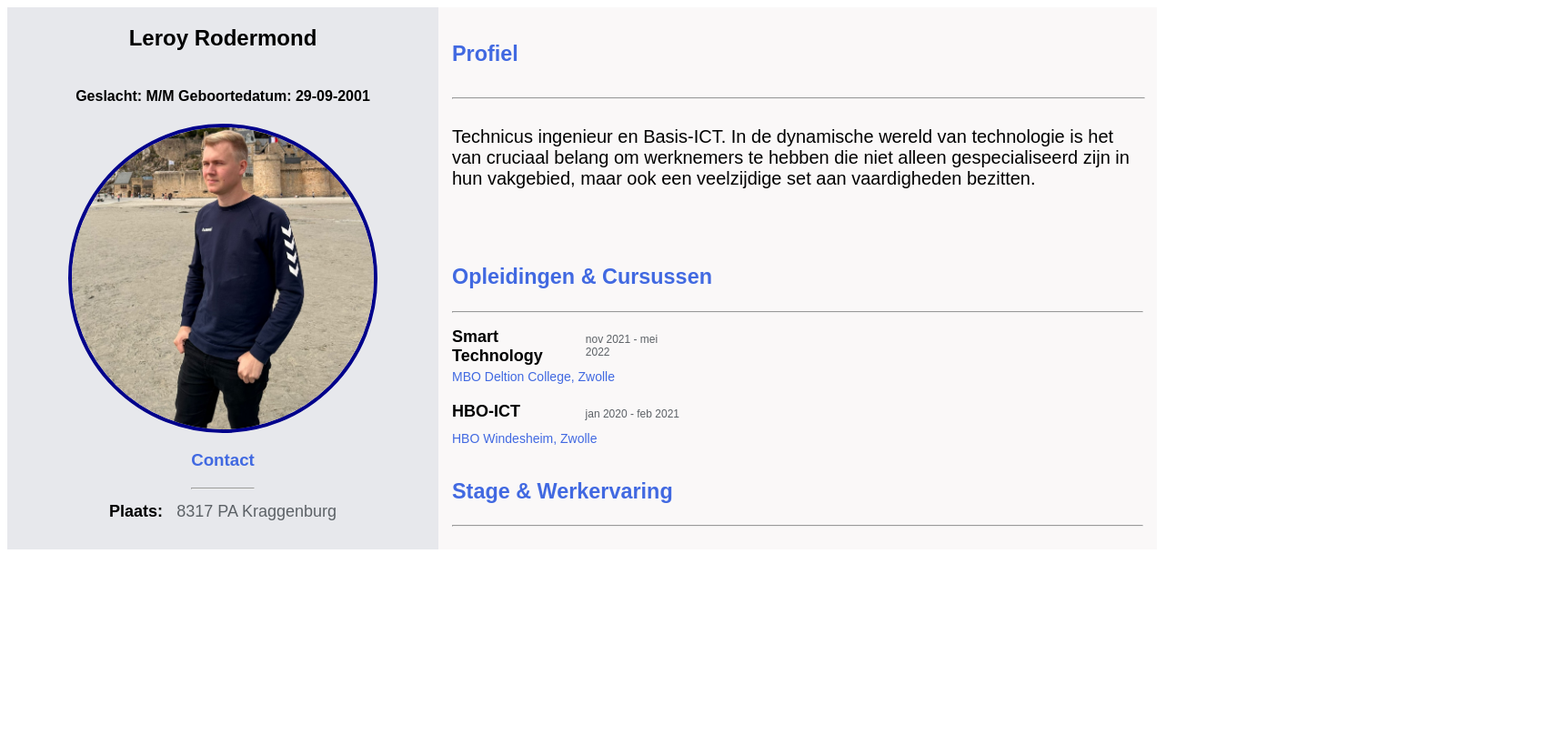
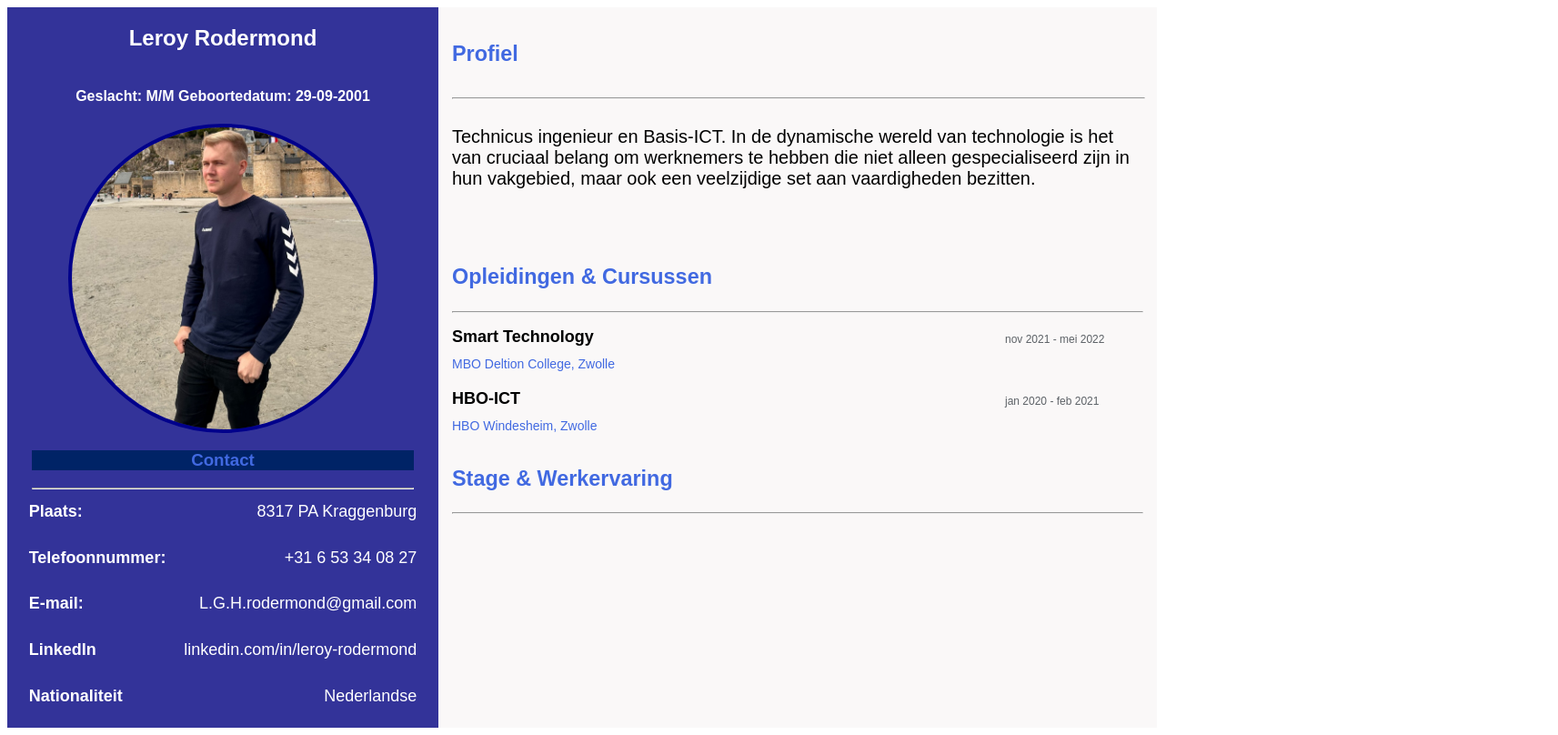
Before and after one commit to LeroyRodermond/CV-Leroy-Rodermond, a plain HTML site: page index.html in a window 1280 px wide. Shown: the whole page at 91% size, 1713 px wide, since content can reach past the window. Drawn offline with Linux system fonts and the light colour scheme.

Commit message:
Contact Page

```diff
--- a/index.html
+++ b/index.html
@@ -16,12 +16,28 @@
         <h1 class="person-name">Leroy Rodermond</h1>
         <h4 class="person-info">Geslacht: M/M Geboortedatum: 29-09-2001</h4>
         <div class="profile-content__category">
-            <h3 class="profile-content__category-title">Contact</h3>
+            <h3 class="profile-content__category-head">Contact</h3>
             <hr>
         </div>
-        <div class="profile-content__element-header">
+        <div class="profile-content__element-ContentHead">
             <h4 class="profile-content__contact">Plaats:</h4>
             <p class="profile-content__info">8317 PA Kraggenburg</p>
+        </div>
+        <div class="profile-content__element-ContentHead">
+            <h4 class="profile-content__contact">Telefoonnummer:</h4>
+            <p class="profile-content__info">+31 6 53 34 08 27</p>
+        </div>
+        <div class="profile-content__element-ContentHead">
+            <h4 class="profile-content__contact">E-mail:</h4>
+            <p class="profile-content__info">L.G.H.rodermond@gmail.com</p>
+        </div>
+        <div class="profile-content__element-ContentHead">
+            <h4 class="profile-content__contact">LinkedIn</h4>
+            <p class="profile-content__info">linkedin.com/in/leroy-rodermond</p>
+        </div>
+        <div class="profile-content__element-ContentHead">
+            <h4 class="profile-content__contact">Nationaliteit</h4>
+            <p class="profile-content__info">Nederlandse</p>
         </div>
     </section>
 
--- a/stylesheets/style.css
+++ b/stylesheets/style.css
@@ -7,7 +7,7 @@
 }
 
 .personalia {
-    background-color: #e7e8ec;
+    background-color: #333399;
     width: 60%;
     display: flex;
     margin: 20;
@@ -38,6 +38,13 @@
     color: rgba(65,105,225);
 }
 
+.profile-content__category-head {
+    color: rgba(65,105,225);
+    background-color: #002366;
+    width: 420px;
+    text-align: center;
+}
+
 .profile-content__category--hidden-mobile {
     display: none;
 }
@@ -58,16 +65,19 @@
     font-size: 18px;
     margin-bottom: 2px;
     margin-top: 6px;
+    width: 50%;
 }
 
 .profile-content__contact {
     font-weight: bold;
     font-size: 18px;
     margin-top: 6px;
+    color: #ffffff;
 }
 
 .profile-content__period {
     display: none;
+    width: 50%;
 }
 
 .profile-content__info{
@@ -90,9 +100,11 @@
     .person-name{ /* Staat boven persoon info */
         order: -2;
         height: 20;
+        color: #ffffff;
     }
     .person-info{ /* Persoons informatie locatie */
         order: -1;
+        color: #ffffff;
     }
 
     .profile-content__category--hidden-mobile{
@@ -111,7 +123,13 @@
 
     .profile-content__element-header{
         display: flex;
-        width: 250px;
+        width: 160%;
+        justify-content: space-between;
+    }
+
+    .profile-content__element-ContentHead {
+        display: flex;
+        width: 90%;
         justify-content: space-between;
     }
 
@@ -123,7 +141,7 @@
 
     .profile-content__info {
         font-size: 18px;
-        color: #5c6166;
+        color: #ffffff;
         display: flex;
     }
 
```
